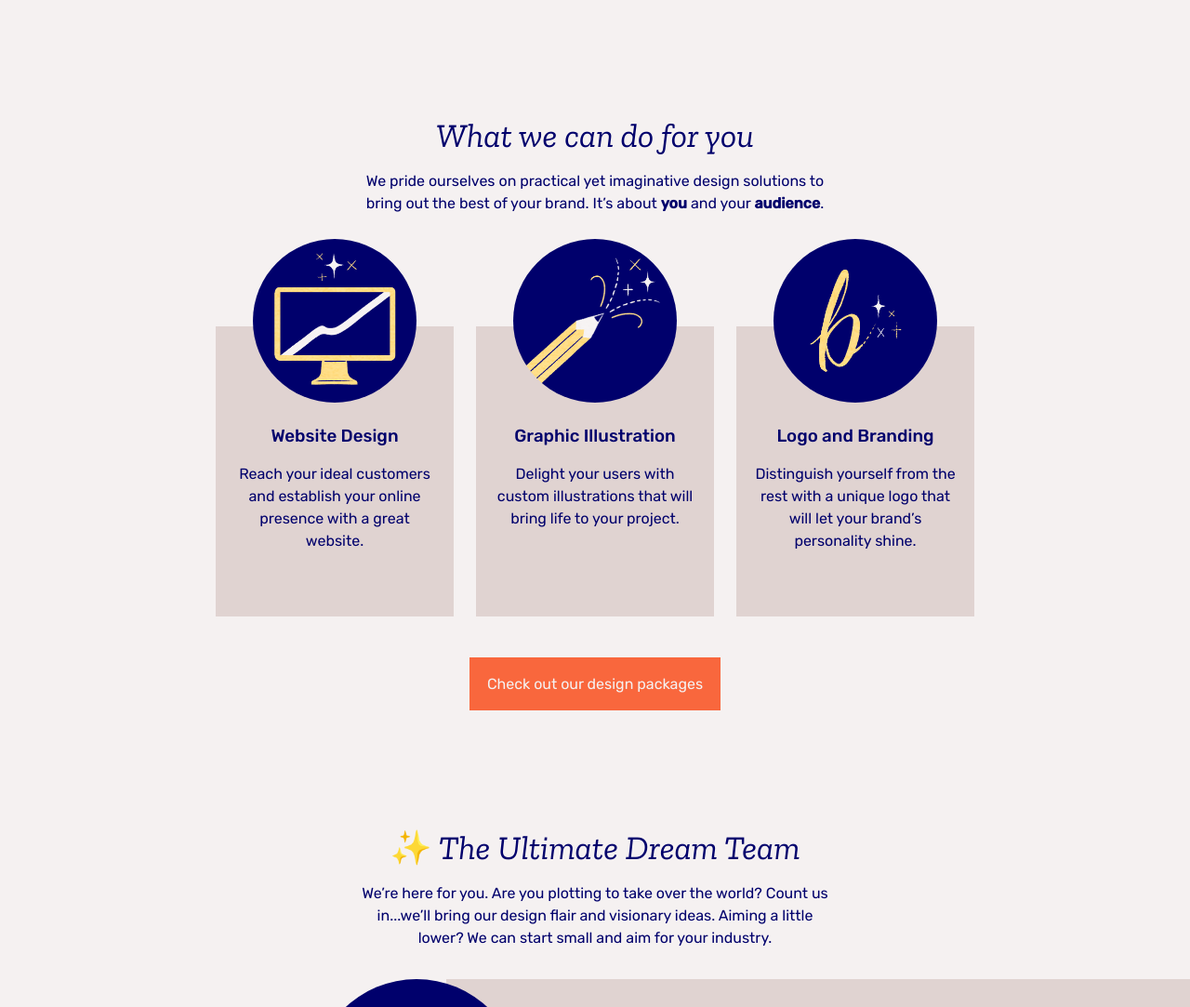
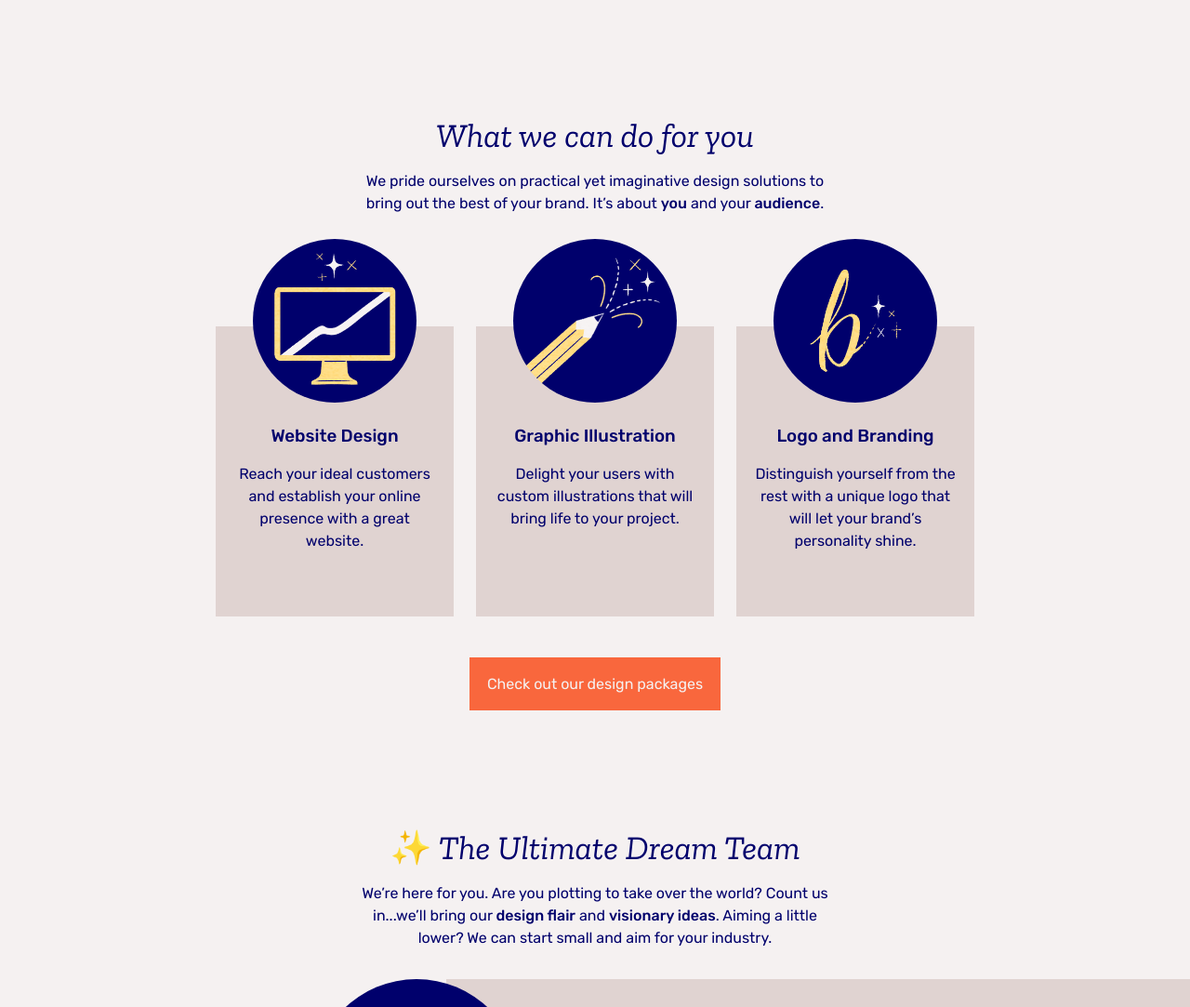
Before and after one commit to bewildercreative/bewildercreative.github.io, a Jekyll site: the page built from index.md, in a window 1280 px wide. Shown: the part 770-1853 px from the top of the page at 93% size. Built offline with Jekyll 4.4.1, drawn with Linux system fonts in a browser that asks for light colours; some of the changed text lies outside the part shown.

Commit message:
changed weight of bolded text

```diff
--- a/_includes/contact.html
+++ b/_includes/contact.html
@@ -3,7 +3,7 @@
     <div class="half-page">
       <header>
         <h1>Ready to be dazzled?</h1>
-        <p>Let's make magic together. <br /> Shoot us a message, and we’ll get in touch.</p>
+        <p>Let's make <b>magic</b> together. <br /> Shoot us a message, and we’ll get in touch.</p>
       </header>
 
       <div class="contact-buttons">
--- a/_layouts/home.html
+++ b/_layouts/home.html
@@ -38,7 +38,7 @@ layout: default
   <section id="team">
     <header>
       <h1><span id="sparkle emoji" style="font-style: normal;">✨</span> The Ultimate Dream Team</h1>
-      <p>We’re here for you. Are you plotting to take over the world? Count us in...we’ll bring our design flair and visionary ideas. Aiming a little lower? We can start small and aim for your industry.</p>
+      <p>We’re here for you. Are you plotting to take over the world? Count us in...we’ll bring our <b>design flair</b> and <b>visionary ideas</b>. Aiming a little lower? We can start small and aim for your industry.</p>
     </header>
 
     <div class="content">
--- a/_sass/partials/_typography.scss
+++ b/_sass/partials/_typography.scss
@@ -46,6 +46,10 @@ $base-h2-line-height: 2rem;
 
   p {
     line-height: $base-line-height * $xxl-multiplier;
+  }
+
+  b {
+    font-weight: 500;
   }
 
   header {
--- a/assets/script.js
+++ b/assets/script.js
@@ -26,6 +26,8 @@ $( document ).ready( function() {
       } else {
         $( ".svg-container" ).show();
       }
+
+      $( "nav" ).fadeIn();
 
       if ( $( window ).scrollTop() == 0 ) {
         $( "nav" ).fadeOut();
```
